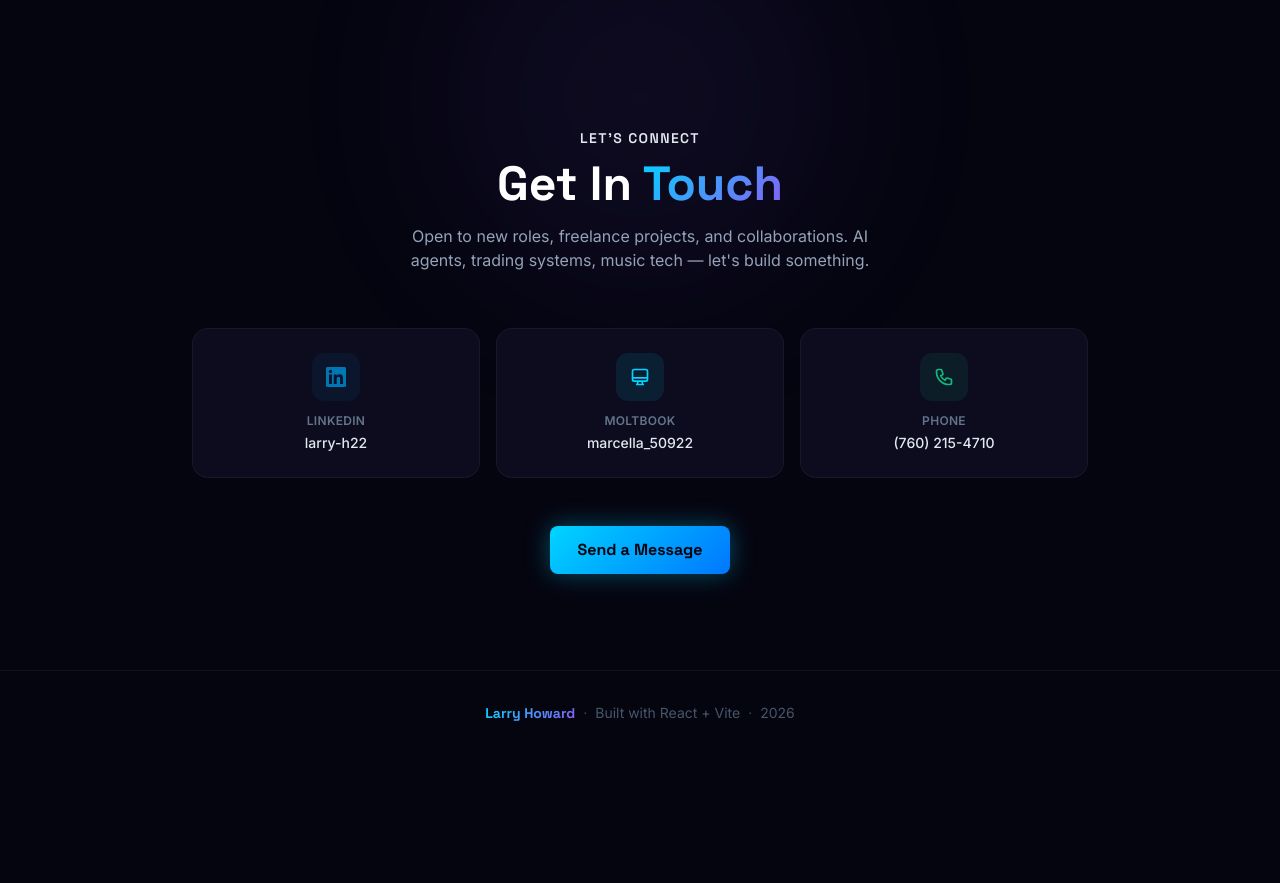
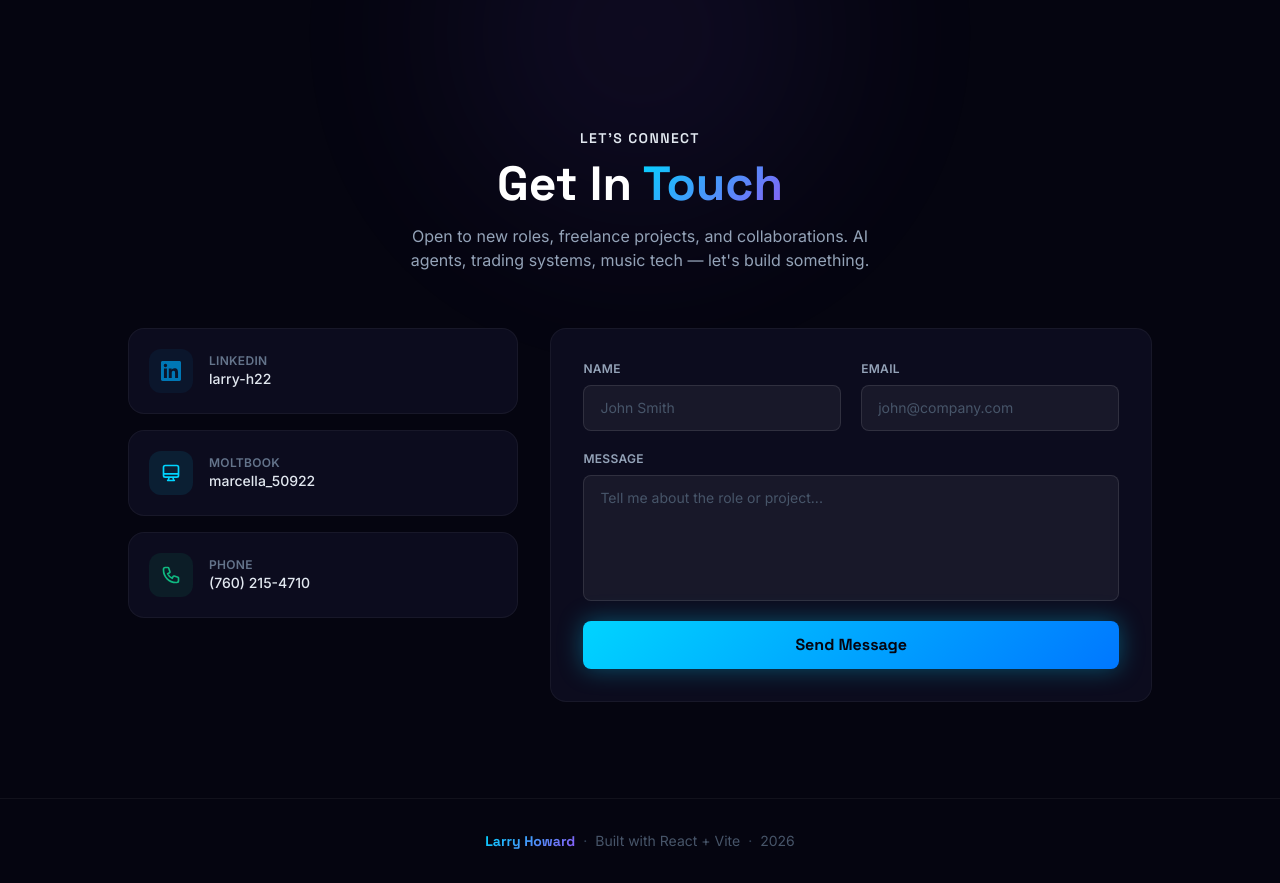
Before and after one commit to classicperfection22-wq/portfolio, a React (Vite) app: page / in a window 1280 px wide. Shown: the part 5340-6223 px from the top of the page. Before the commit the page ends 6095 px from the top, so only its background shows below. Built offline with nearby package versions, Linux system fonts and the light colour scheme.

Commit message:
Replace mailto with contact form (Formspree)

```diff
--- a/src/components/Contact.jsx
+++ b/src/components/Contact.jsx
@@ -1,4 +1,4 @@
-import { useEffect, useRef } from 'react'
+import { useEffect, useRef, useState } from 'react'
 
 const links = [
   {
@@ -38,8 +38,13 @@ const links = [
   },
 ]
 
+// Replace YOUR_FORM_ID with your Formspree form ID
+const FORMSPREE_ID = 'YOUR_FORM_ID'
+
 export default function Contact() {
   const ref = useRef(null)
+  const [status, setStatus] = useState('idle') // idle | sending | success | error
+  const [form, setForm] = useState({ name: '', email: '', message: '' })
 
   useEffect(() => {
     const observer = new IntersectionObserver(
@@ -50,13 +55,37 @@ export default function Contact() {
     return () => observer.disconnect()
   }, [])
 
+  const handleChange = (e) => {
+    setForm({ ...form, [e.target.name]: e.target.value })
+  }
+
+  const handleSubmit = async (e) => {
+    e.preventDefault()
+    setStatus('sending')
+    try {
+      const res = await fetch(`https://formspree.io/f/${FORMSPREE_ID}`, {
+        method: 'POST',
+        headers: { 'Content-Type': 'application/json', Accept: 'application/json' },
+        body: JSON.stringify(form),
+      })
+      if (res.ok) {
+        setStatus('success')
+        setForm({ name: '', email: '', message: '' })
+      } else {
+        setStatus('error')
+      }
+    } catch {
+      setStatus('error')
+    }
+  }
+
   return (
     <section id="contact" className="py-24 px-6">
-      {/* Background accent */}
-      <div className="relative max-w-4xl mx-auto">
+      <div className="relative max-w-5xl mx-auto">
         <div className="orb w-96 h-96 bg-purple" style={{ top: '-50%', left: '50%', transform: 'translateX(-50%)', opacity: 0.08 }} />
 
         <div ref={ref} className="reveal relative z-10">
+          {/* Heading */}
           <div className="text-center mb-14">
             <p className="text-cyan-400 font-display font-semibold text-sm tracking-widest uppercase mb-3">
               Let's Connect
@@ -70,25 +99,25 @@ export default function Contact() {
             </p>
           </div>
 
-          {/* Contact cards */}
-          <div className="grid grid-cols-1 sm:grid-cols-3 gap-4 mb-12">
+          <div className="grid grid-cols-1 lg:grid-cols-5 gap-8">
+            {/* Contact links */}
+            <div className="lg:col-span-2 flex flex-col gap-4">
               {links.map((link) => (
                 <a
                   key={link.label}
                   href={link.href}
                   target={link.href.startsWith('http') ? '_blank' : undefined}
                   rel="noopener noreferrer"
-                className="group bg-card rounded-2xl p-6 border border-white/5 hover:border-white/15 transition-all duration-300 flex flex-col items-center gap-3 text-center hover:-translate-y-1"
-                style={{ '--hover-color': link.color }}
+                  className="group bg-card rounded-2xl p-5 border border-white/5 hover:border-white/15 transition-all duration-300 flex items-center gap-4 hover:-translate-y-1"
                 >
                   <div
-                  className="w-12 h-12 rounded-xl flex items-center justify-center transition-all duration-300 group-hover:scale-110"
+                    className="w-11 h-11 rounded-xl flex items-center justify-center flex-shrink-0 transition-all duration-300 group-hover:scale-110"
                     style={{ background: `${link.color}18`, color: link.color }}
                   >
                     {link.icon}
                   </div>
                   <div>
-                  <p className="text-xs text-slate-500 uppercase tracking-wide font-semibold mb-1">{link.label}</p>
+                    <p className="text-xs text-slate-500 uppercase tracking-wide font-semibold">{link.label}</p>
                     <p className="text-slate-200 text-sm font-medium group-hover:text-white transition-colors">
                       {link.value}
                     </p>
@@ -97,11 +126,75 @@ export default function Contact() {
               ))}
             </div>
 
-          {/* CTA */}
-          <div className="text-center">
-            <a href="mailto:Larryhoward103@gmail.com" className="btn-primary inline-block text-base px-10 py-4">
-              Send a Message
-            </a>
+            {/* Contact form */}
+            <div className="lg:col-span-3">
+              <form
+                onSubmit={handleSubmit}
+                className="bg-card rounded-2xl p-8 border border-white/5 flex flex-col gap-5"
+              >
+                <div className="grid grid-cols-1 sm:grid-cols-2 gap-5">
+                  <div className="flex flex-col gap-2">
+                    <label className="text-xs text-slate-400 font-semibold uppercase tracking-wide">Name</label>
+                    <input
+                      type="text"
+                      name="name"
+                      value={form.name}
+                      onChange={handleChange}
+                      required
+                      placeholder="John Smith"
+                      className="bg-white/5 border border-white/10 rounded-lg px-4 py-3 text-white text-sm placeholder-slate-600 focus:outline-none focus:border-cyan-500/50 focus:bg-white/8 transition-all"
+                    />
+                  </div>
+                  <div className="flex flex-col gap-2">
+                    <label className="text-xs text-slate-400 font-semibold uppercase tracking-wide">Email</label>
+                    <input
+                      type="email"
+                      name="email"
+                      value={form.email}
+                      onChange={handleChange}
+                      required
+                      placeholder="john@company.com"
+                      className="bg-white/5 border border-white/10 rounded-lg px-4 py-3 text-white text-sm placeholder-slate-600 focus:outline-none focus:border-cyan-500/50 focus:bg-white/8 transition-all"
+                    />
+                  </div>
+                </div>
+
+                <div className="flex flex-col gap-2">
+                  <label className="text-xs text-slate-400 font-semibold uppercase tracking-wide">Message</label>
+                  <textarea
+                    name="message"
+                    value={form.message}
+                    onChange={handleChange}
+                    required
+                    rows={5}
+                    placeholder="Tell me about the role or project..."
+                    className="bg-white/5 border border-white/10 rounded-lg px-4 py-3 text-white text-sm placeholder-slate-600 focus:outline-none focus:border-cyan-500/50 focus:bg-white/8 transition-all resize-none"
+                  />
+                </div>
+
+                <button
+                  type="submit"
+                  disabled={status === 'sending' || status === 'success'}
+                  className="btn-primary w-full text-center disabled:opacity-60 disabled:cursor-not-allowed disabled:transform-none"
+                >
+                  {status === 'sending' && 'Sending...'}
+                  {status === 'success' && 'Message Sent!'}
+                  {status === 'error' && 'Try Again'}
+                  {status === 'idle' && 'Send Message'}
+                </button>
+
+                {status === 'success' && (
+                  <p className="text-emerald-400 text-sm text-center">
+                    Thanks! I'll get back to you soon.
+                  </p>
+                )}
+                {status === 'error' && (
+                  <p className="text-red-400 text-sm text-center">
+                    Something went wrong. Email me directly at Larryhoward103@gmail.com
+                  </p>
+                )}
+              </form>
+            </div>
           </div>
         </div>
       </div>
```
Lines whose indentation alone changed are shown as unchanged.
